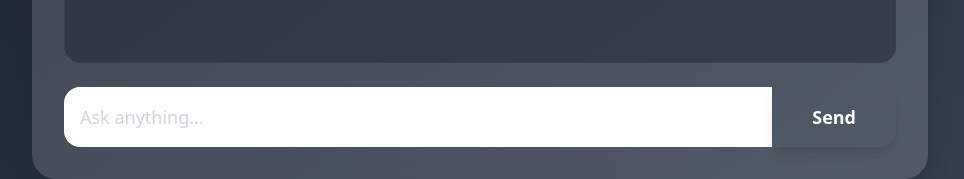
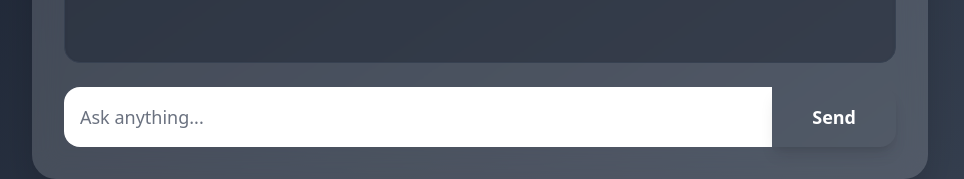
Before and after one commit to MayenkJoshi37/Elixire, a Flask app: page /chatbot in a window 1280 px wide. Shown: the part 711-890 px from the top of the page, without its empty margins (160-1124 px from the left). Run offline with Flask 3, Linux system fonts and the light colour scheme; some libraries are stand-ins or nearby versions.

Commit message:
Changes in Frontend part 3

```diff
--- a/templates/chat.html
+++ b/templates/chat.html
@@ -13,8 +13,8 @@
 
     <div class="flex mt-6">
         <input id="user-input"
-               class="flex-1 glass-input p-4 rounded-l-2xl text-white placeholder-gray-300 text-lg"
-               placeholder="Ask anything..."/>
+        class="flex-1 glass-input p-4 rounded-l-2xl text-gray-900 placeholder-gray-500 text-lg"
+        placeholder="Ask anything..." />
 
         <button id="send-btn"
                 class="glass-btn px-10 py-4 rounded-r-2xl font-bold text-lg shadow-lg">
```
